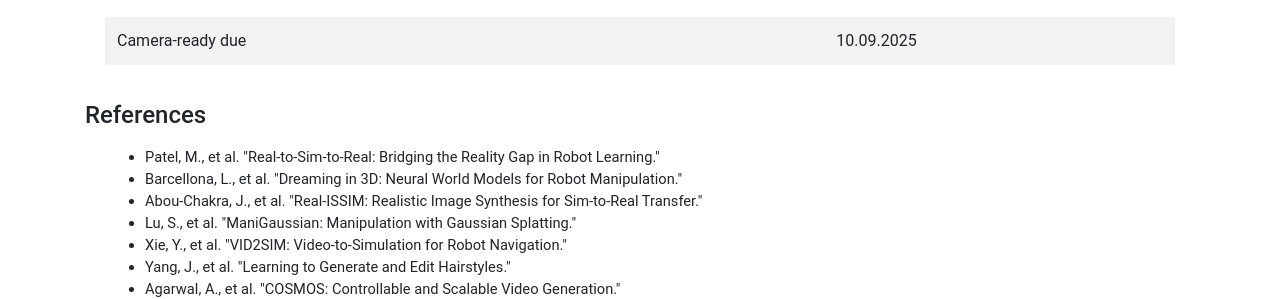
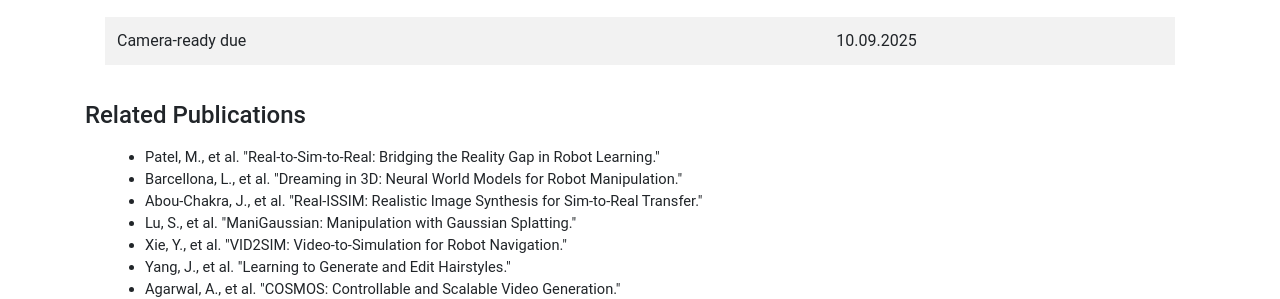
Before and after one commit to simulatingrobotworlds/simulatingrobotworlds.github.io, a Jekyll site: the page built from submit.html, in a window 1280 px wide. Shown: the part 1336-1635 px from the top of the page. Built offline with Jekyll 4.4.1, drawn with Linux system fonts in a browser that asks for light colours; nearby versions of some CDN libraries.

Commit message:
Update section title from 'References' to 'Related Publications' in submit.html

```diff
--- a/submit.html
+++ b/submit.html
@@ -74,7 +74,7 @@ layout: default
   </p>
 </div>
 
-<h3 style='margin-bottom: 12pt;'>References</h3>
+<h3 style='margin-bottom: 12pt;'>Related Publications</h3>
 <div class='references' style='font-size:11pt'>
 <ul>
   <li>Patel, M., et al. "Real-to-Sim-to-Real: Bridging the Reality Gap in Robot Learning."</li>
```
